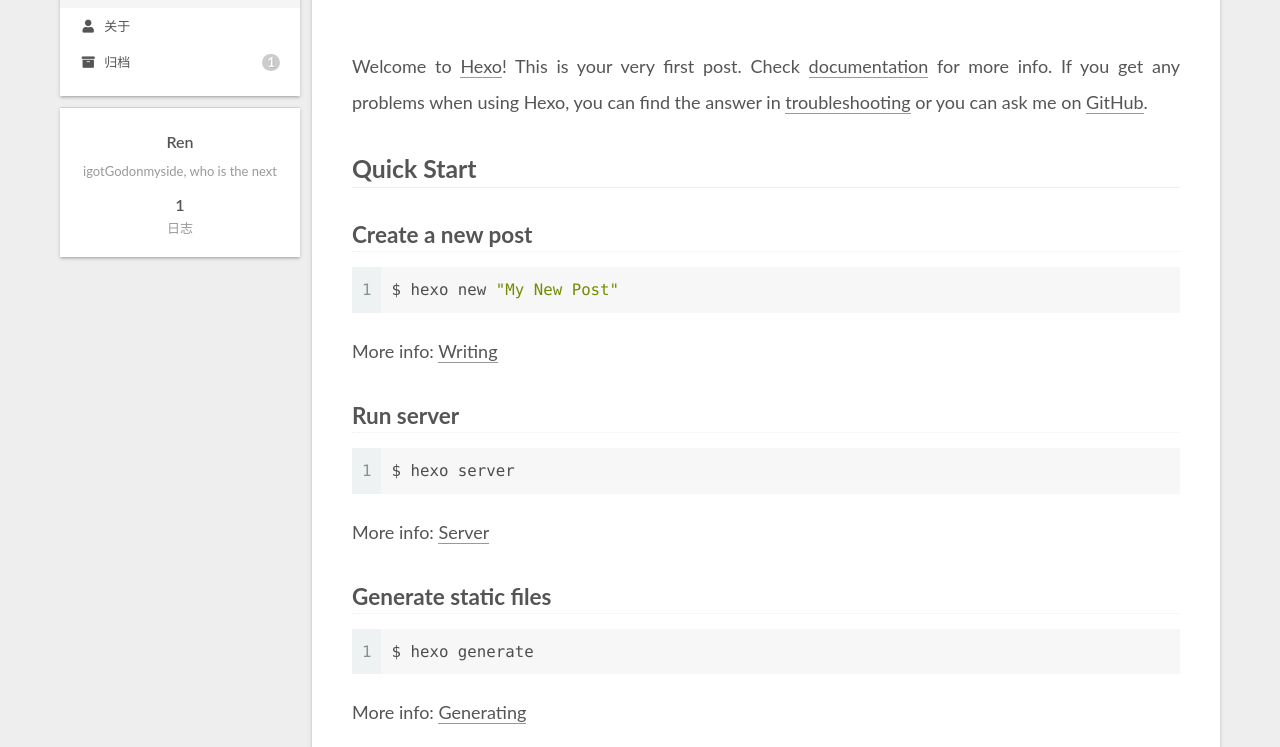
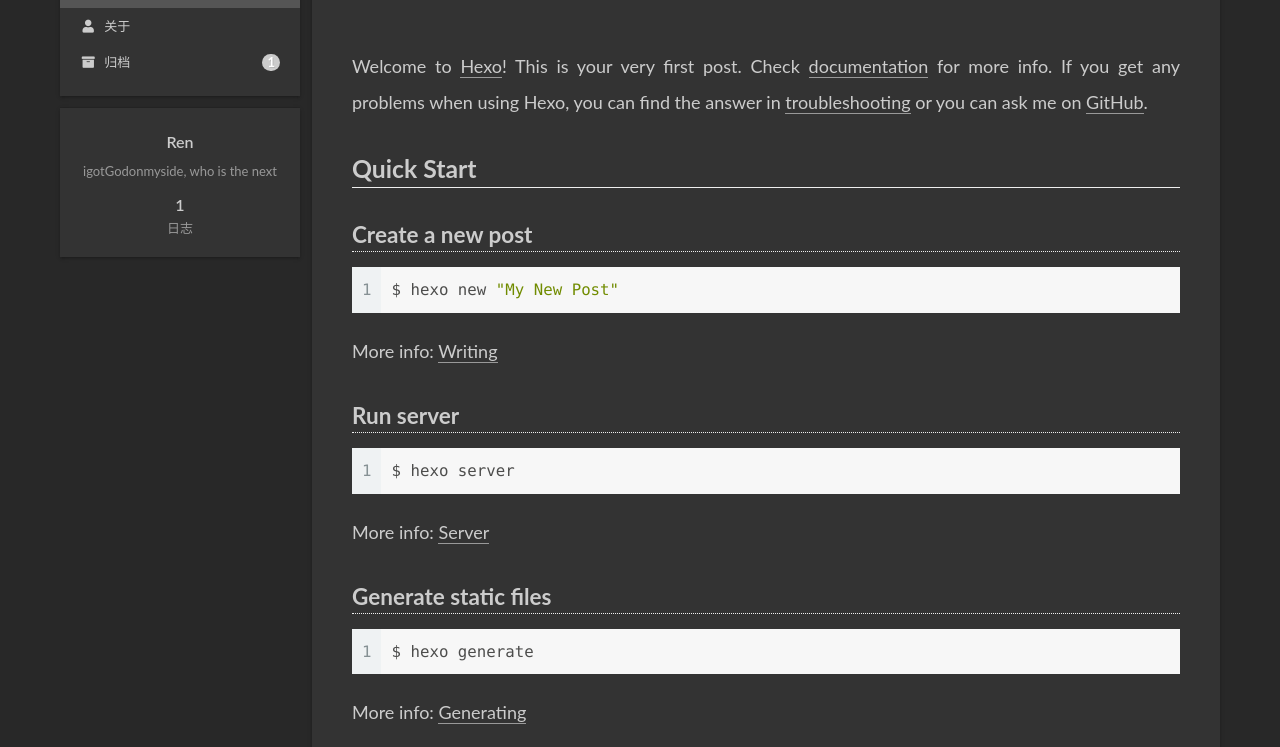
Before and after one commit to machsh64/machsh64.github.io, a plain HTML site: page index.html in a window 1280 px wide. Shown: the part 126-873 px from the top of the page. Drawn offline with nearby package versions, Linux system fonts and the dark colour scheme.

Commit message:
Site updated: 2023-01-24 20:49:43

```diff
--- a/css/main.css
+++ b/css/main.css
@@ -18,6 +18,34 @@
   --btn-default-hover-color: #fff;
   --btn-default-hover-border-color: #222;
 }
+@media (prefers-color-scheme: dark) {
+  :root {
+    --body-bg-color: #282828;
+    --content-bg-color: #333;
+    --card-bg-color: #555;
+    --text-color: #ccc;
+    --blockquote-color: #bbb;
+    --link-color: #ccc;
+    --link-hover-color: #eee;
+    --brand-color: #ddd;
+    --brand-hover-color: #ddd;
+    --table-row-odd-bg-color: #282828;
+    --table-row-hover-bg-color: #363636;
+    --menu-item-bg-color: #555;
+    --btn-default-bg: #222;
+    --btn-default-color: #ccc;
+    --btn-default-border-color: #555;
+    --btn-default-hover-bg: #666;
+    --btn-default-hover-color: #ccc;
+    --btn-default-hover-border-color: #666;
+  }
+  img {
+    opacity: 0.75;
+  }
+  img:hover {
+    opacity: 0.9;
+  }
+}
 html {
   line-height: 1.15; /* 1 */
   -webkit-text-size-adjust: 100%; /* 2 */
@@ -1168,7 +1196,7 @@
 }
 .links-of-author a::before,
 .links-of-author span.exturl::before {
-  background: #ffe9ff;
+  background: #3eff93;
   border-radius: 50%;
   content: ' ';
   display: inline-block;
```
